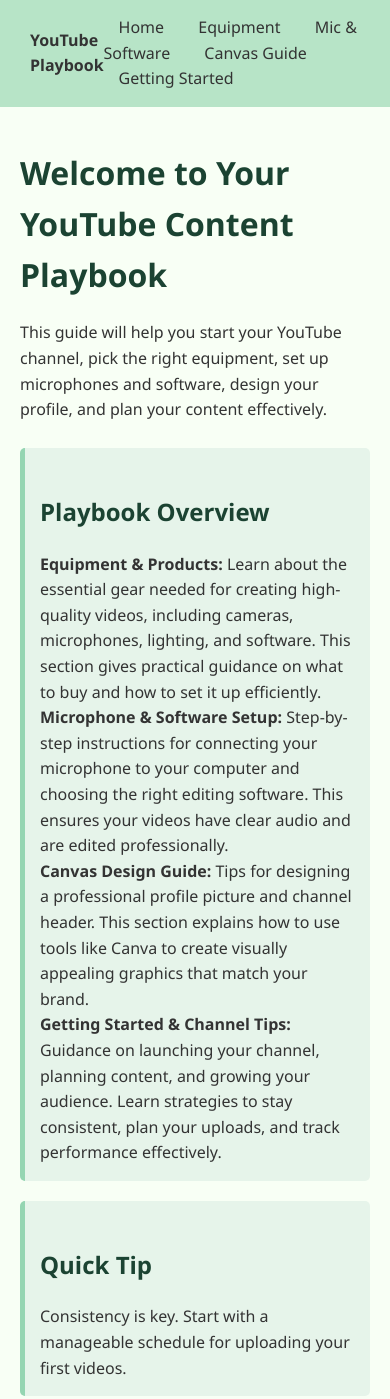
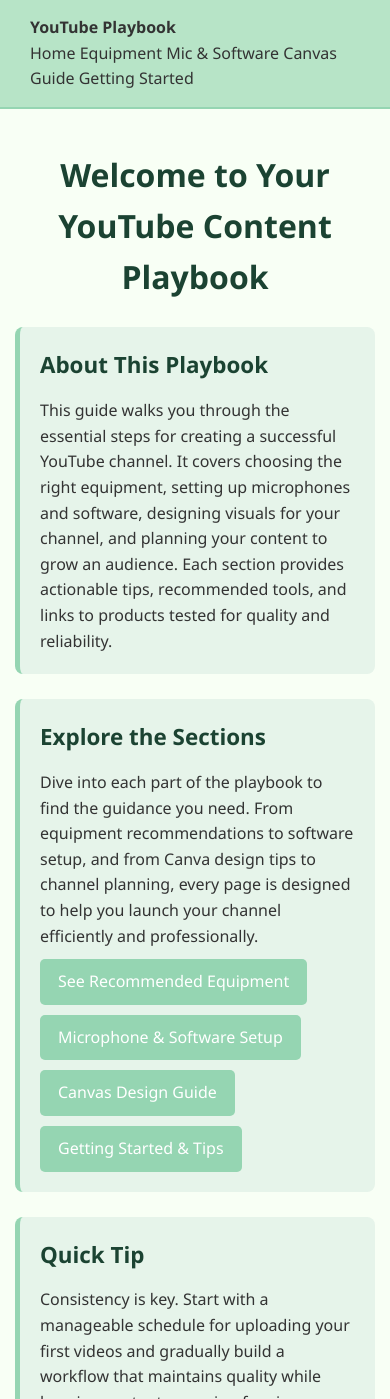
Before and after one commit to htorres38/AIEnhanced, a plain HTML site: page index.html in a window 390 px wide. Shown: the top 1399 px of the page. Drawn offline with Linux system fonts and the light colour scheme.

Commit message:
last commit

```diff
--- a/index.html
+++ b/index.html
@@ -21,26 +21,34 @@
 
 <div class="container">
     <h1>Welcome to Your YouTube Content Playbook</h1>
-    <p>This guide will help you start your YouTube channel, pick the right equipment, set up microphones and software, design your profile, and plan your content effectively.</p>
 
-    <br>
+    <div class="card">
+        <h2>About This Playbook</h2>
+        <p>
+            This guide walks you through the essential steps for creating a successful YouTube channel.
+            It covers choosing the right equipment, setting up microphones and software, designing visuals for your channel, and planning your content to grow an audience. Each section provides actionable tips, recommended tools, and links to products tested for quality and reliability.
+        </p>
+    </div>
 
-<div class="card">
-    <h2>Playbook Overview</h2>
+    <div class="card">
+        <h2>Explore the Sections</h2>
+        <p>
+            Dive into each part of the playbook to find the guidance you need. From equipment recommendations to software setup, and from Canva design tips to channel planning, every page is designed to help you launch your channel efficiently and professionally.
+        </p>
+        <a class="button" href="equipment.html">See Recommended Equipment</a>
+        <a class="button" href="mic-software.html">Microphone & Software Setup</a>
+        <a class="button" href="canvas.html">Canvas Design Guide</a>
+        <a class="button" href="getting-started.html">Getting Started & Tips</a>
+    </div>
 
-    <p><strong>Equipment & Products:</strong> Learn about the essential gear needed for creating high-quality videos, including cameras, microphones, lighting, and software. This section gives practical guidance on what to buy and how to set it up efficiently.</p>
-
-    <p><strong>Microphone & Software Setup:</strong> Step-by-step instructions for connecting your microphone to your computer and choosing the right editing software. This ensures your videos have clear audio and are edited professionally.</p>
-
-    <p><strong>Canvas Design Guide:</strong> Tips for designing a professional profile picture and channel header. This section explains how to use tools like Canva to create visually appealing graphics that match your brand.</p>
-
-    <p><strong>Getting Started & Channel Tips:</strong> Guidance on launching your channel, planning content, and growing your audience. Learn strategies to stay consistent, plan your uploads, and track performance effectively.</p>
+    <div class="card">
+        <h2>Quick Tip</h2>
+        <p>
+            Consistency is key. Start with a manageable schedule for uploading your first videos and gradually build a workflow that maintains quality while keeping content engaging for viewers.
+        </p>
+    </div>
 
 </div>
 
-    <div class="card">
-        <h2>Quick Tip</h2>
-        <p>Consistency is key. Start with a manageable schedule for uploading your first videos.</p>
-    </div>
 </body>
 </html>
--- a/style.css
+++ b/style.css
@@ -1,25 +1,23 @@
-/* Reset some defaults */
 * {
     margin: 0;
     padding: 0;
     box-sizing: border-box;
 }
 
-/* Body styling */
 body {
     font-family: 'Segoe UI', Tahoma, Geneva, Verdana, sans-serif;
-    background-color: #f8fff5; /* light greenish background */
+    background-color: #f8fff5;
     color: #333;
     line-height: 1.6;
 }
 
-/* Navigation bar */
 nav {
-    background-color: #b7e4c7; /* slightly darker green */
+    background-color: #b7e4c7;
     padding: 15px 30px;
     display: flex;
     justify-content: space-between;
     align-items: center;
+    border-bottom: 2px solid #95d5b2;
 }
 
 nav a {
@@ -27,57 +25,75 @@ nav a {
     text-decoration: none;
     margin: 0 15px;
     font-weight: 500;
-    transition: color 0.3s;
+    transition: color 0.3s, transform 0.2s;
 }
 
 nav a:hover {
-    color: #1b4332; /* darker hover green */
+    color: #1b4332;
+    transform: translateY(-2px);
 }
 
-/* Container for page content */
 .container {
     max-width: 900px;
     margin: 40px auto;
     padding: 0 20px;
 }
 
-/* Headings */
-h1, h2 {
-    margin-bottom: 20px;
+h1 {
+    margin-bottom: 25px;
+    font-size: 2em;
     color: #1b4332;
+    text-align: center;
 }
 
 h2 {
-    margin-top: 30px;
+    margin-bottom: 15px;
+    color: #1b4332;
+    font-size: 1.4em;
 }
 
-/* Cards for tips or products */
 .card {
     background-color: #e6f4ea;
     border-left: 5px solid #95d5b2;
-    padding: 15px;
-    margin-bottom: 20px;
-    border-radius: 5px;
+    padding: 20px;
+    margin-bottom: 25px;
+    border-radius: 8px;
     transition: transform 0.2s, box-shadow 0.2s;
 }
 
 .card:hover {
     transform: translateY(-3px);
-    box-shadow: 0 4px 15px rgba(0,0,0,0.1);
+    box-shadow: 0 6px 20px rgba(0,0,0,0.12);
 }
 
-/* Buttons */
 .button {
     background-color: #95d5b2;
     color: #fff;
-    padding: 10px 20px;
+    padding: 10px 18px;
     border-radius: 5px;
     display: inline-block;
     text-decoration: none;
     margin-top: 10px;
-    transition: background-color 0.3s;
+    font-weight: 500;
+    transition: background-color 0.3s, transform 0.2s;
 }
 
 .button:hover {
     background-color: #52b788;
+    transform: translateY(-2px);
 }
+
+@media (max-width: 768px) {
+    nav {
+        flex-direction: column;
+        align-items: flex-start;
+    }
+
+    nav a {
+        margin: 8px 0;
+    }
+
+    .container {
+        padding: 0 15px;
+    }
+}
```
Also changed, not shown: equipment.html (+6 -6 lines), getting-started.html (+47 -5 lines), 1 other file.
